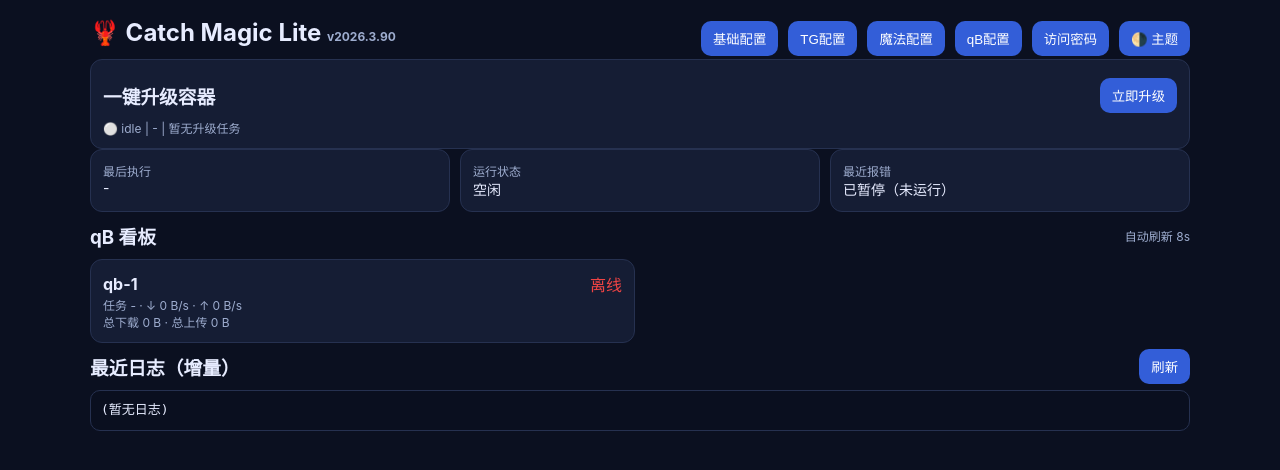
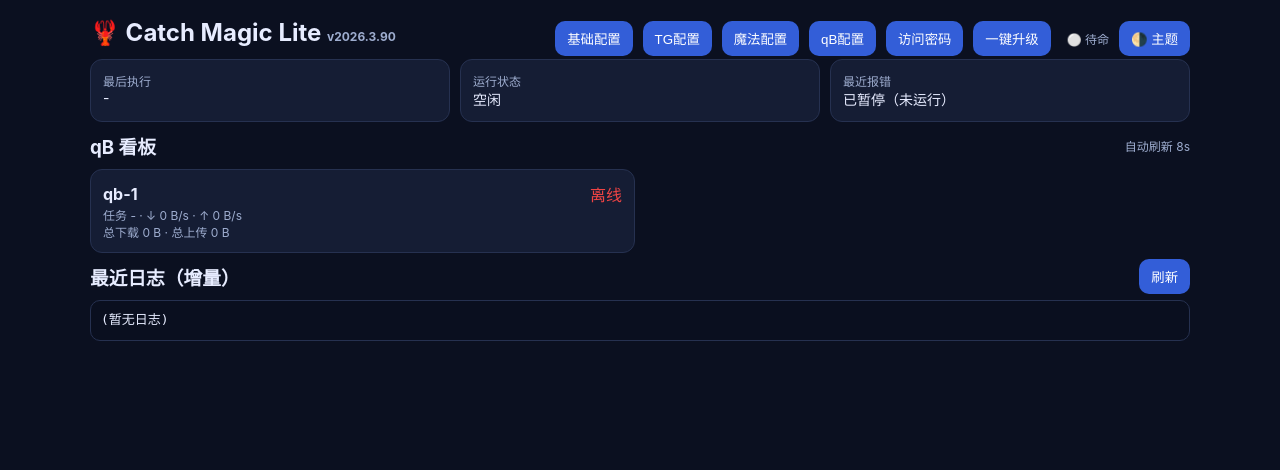
Before and after one commit to liqiba/u2, a FastAPI app: page / in a window 1280 px wide. Shown: the top 470 px of the page. Run offline with FastAPI, Linux system fonts and the light colour scheme; parts of the project's set-up code (start-up, migrations or seed data) failed here and were passed over; some libraries are stand-ins or nearby versions.

Commit message:
ui: move one-click upgrade to top action row and compact status

```diff
--- a/templates/lite.html
+++ b/templates/lite.html
@@ -17,6 +17,8 @@
         <button class="btn" onclick="toggleCfg('magic')">魔法配置</button>
         <button class="btn" onclick="toggleCfg('qb')">qB配置</button>
         <button class="btn" onclick="toggleCfg('auth')">访问密码</button>
+        <button class="btn" onclick="triggerUpgrade(event)">一键升级</button>
+        <span id="upgrade-status" class="k" style="margin-left:6px">升级状态读取中...</span>
         <button class="btn" onclick="toggleTheme()">🌗 主题</button>
       </div>
     </div>
@@ -26,10 +28,6 @@
     <section id="cfg-magic" class="card hide"></section>
     <section id="cfg-qb" class="card hide"></section>
     <section id="cfg-auth" class="card hide"></section>
-    <section id="upgrade-box" class="card">
-      <div class="row-between"><h3>一键升级容器</h3><button class="btn" onclick="triggerUpgrade(event)">立即升级</button></div>
-      <div id="upgrade-status" class="k">状态读取中...</div>
-    </section>
     <textarea id="qb-import" class="hide" placeholder="粘贴 qB JSON 数组"></textarea>
     <div id="toast" class="toast hide"></div>
 
@@ -383,11 +381,10 @@ let upgradeLastState='';
 
 function upgradeStateText(d){
   const st=(d.state||'unknown').toLowerCase();
-  const msg=d.message||'';
-  if(st==='running') return `🟡 升级中 | ${d.updated_at||'-'} | ${msg}`;
-  if(st==='success') return `🟢 升级成功 | ${d.updated_at||'-'} | ${msg}`;
-  if(st==='failed') return `🔴 升级失败 | ${d.updated_at||'-'} | ${msg}`;
-  return `⚪ ${d.state||'unknown'} | ${d.updated_at||'-'} | ${msg}`;
+  if(st==='running') return `🟡 升级中`;
+  if(st==='success') return `🟢 升级成功`;
+  if(st==='failed') return `🔴 升级失败`;
+  return `⚪ 待命`;
 }
 
 async function refreshUpgradeStatus(){
```
